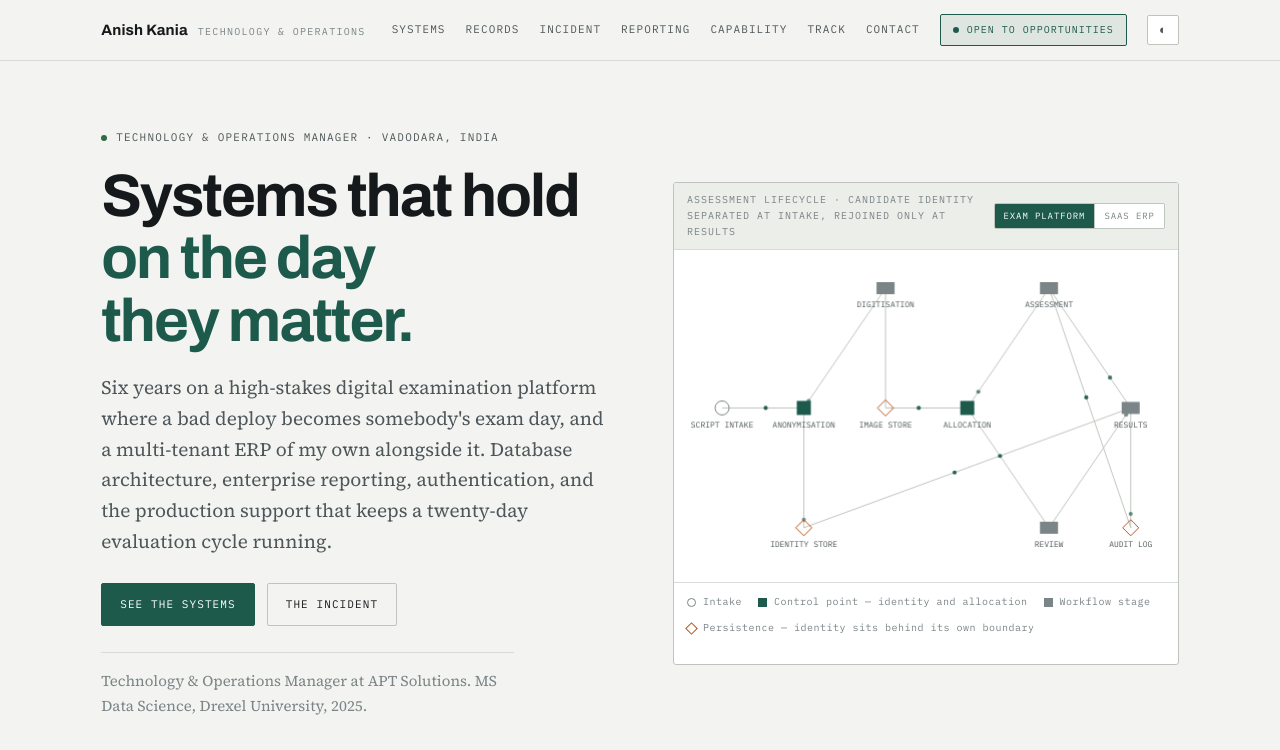
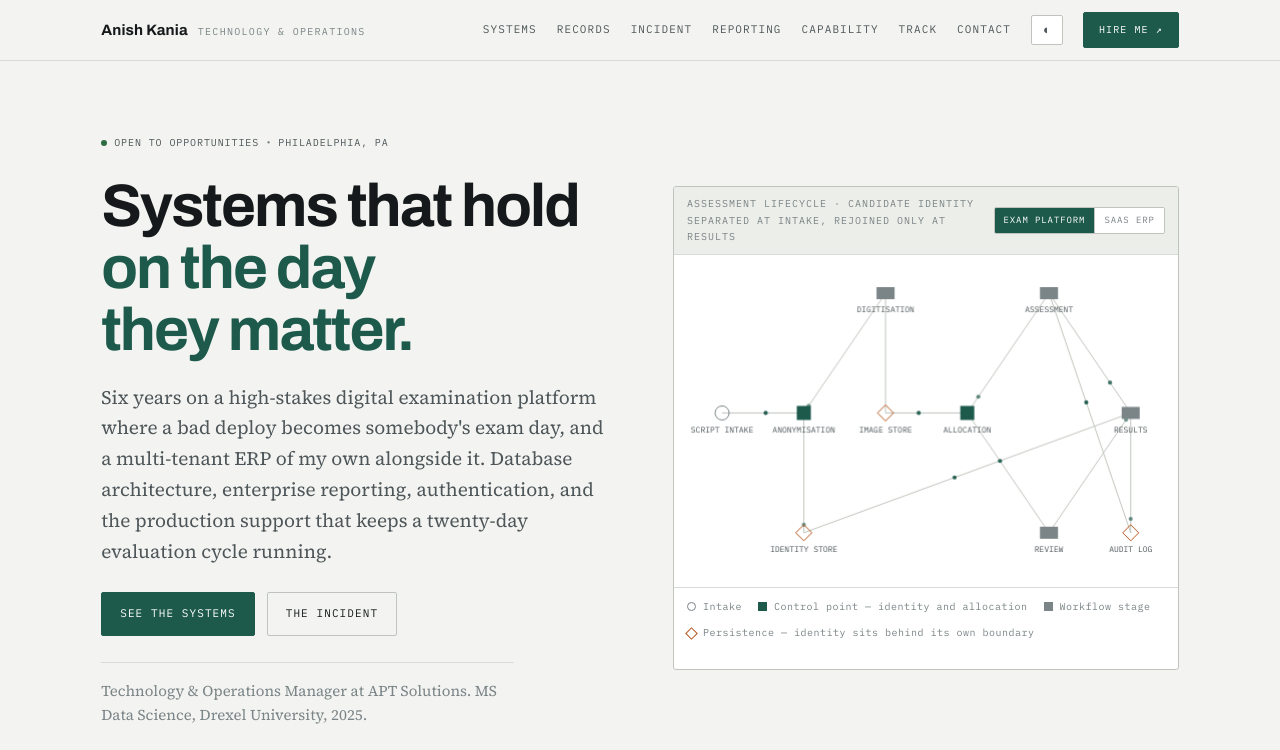
Before and after one commit to kaniaanishog/kaniaanishog.github.io, a plain HTML site: page index.html in a window 1280 px wide. Shown: the top 750 px of the page. Drawn offline with Linux system fonts and the light colour scheme.

Commit message:
Update header, add Hire me

```diff
--- a/data.js
+++ b/data.js
@@ -20,7 +20,7 @@ const DATA = {
     role: "Technology & Operations Manager",
     firm: "Dot Logic India",
     employer: "APT Solutions",
-    location: "Vadodara, Gujarat, India",
+    location: "Philadelphia, PA",
     email: "kaniaanish64@gmail.com",
     linkedin: "https://linkedin.com/in/kaniaanish",
     resume: "",          // drop a PDF in the repo root and name it here
@@ -38,13 +38,14 @@ const DATA = {
 
   /* --- page copy — single voice, focused on the work -------------------- */
   copy: {
-    eyebrow: "Technology & Operations Manager · Vadodara, India",
+    eyebrow: "Philadelphia, PA",
     headline: ["Systems that hold", "on the day they matter."],
     lede: "Six years on a high-stakes digital examination platform where a bad deploy becomes somebody's exam day, and a multi-tenant ERP of my own alongside it. Database architecture, enterprise reporting, authentication, and the production support that keeps a twenty-day evaluation cycle running.",
     ctaPrimary:   { label: "See the systems", href: "#systems" },
     ctaSecondary: { label: "The incident", href: "#incident" },
     standfirst: "Technology & Operations Manager at APT Solutions. MS Data Science, Drexel University, 2025.",
     availability: "Open to opportunities",
+    hire: "Hire me",
     contactHeading: ["What I'm", "looking for."],
     contactBody: "Technology leadership and operations roles where the remit covers both the architecture and the running of it.",
     contactCta: "Start a conversation"
--- a/index.html
+++ b/index.html
@@ -36,8 +36,8 @@
       <a href="#contact">Contact</a>
     </nav>
 
-    <a class="avail" href="#contact"><span class="avail-dot"></span><span id="availability"></span></a>
     <button class="theme-btn" id="themeBtn" type="button" aria-label="Switch light and dark">◐</button>
+    <a class="hire" id="hireBtn" href="#contact">Hire me <span aria-hidden="true">↗</span></a>
   </div>
 </header>
 
@@ -48,7 +48,7 @@
     <div class="wrap">
       <div class="hero-grid">
         <div>
-          <p class="eyebrow"><span class="dot"></span><span id="heroEyebrow"></span></p>
+          <p class="eyebrow"><span class="dot"></span><span id="availability"></span><em>·</em><span id="heroEyebrow"></span></p>
           <h1 id="heroTitle"></h1>
           <p class="hero-lede" id="heroLede"></p>
           <div class="hero-actions">
--- a/script.js
+++ b/script.js
@@ -400,7 +400,7 @@
   $("#contactCard").innerHTML = [
     { note: "Email",      label: p.email, href: "mailto:" + p.email },
     { note: "LinkedIn",   label: "linkedin.com/in/kaniaanish", href: p.linkedin },
-    { note: "Based in",   label: p.location, href: null }
+    { note: "Location",   label: p.location, href: null }
   ].map((r) => r.href
     ? `<a class="contact-row" href="${esc(r.href)}"${r.href.startsWith("http") ? ' target="_blank" rel="noopener"' : ""}>
          <span><span class="mono">${esc(r.note)}</span><br><strong>${esc(r.label)}</strong></span><span class="arrow">↗</span></a>`
--- a/style.css
+++ b/style.css
@@ -502,3 +502,22 @@ button{font:inherit;color:inherit;background:none;border:none;cursor:pointer}
 }
 .avail:hover{background:var(--accent);color:var(--accent-ink)}
 .avail-dot{width:6px;height:6px;border-radius:50%;background:currentColor;flex:none}
+
+/* Hire me — the single strong CTA in the masthead */
+.hire{
+  display:inline-flex;align-items:center;gap:7px;text-decoration:none;
+  background:var(--accent);color:var(--accent-ink);
+  border:1px solid var(--accent);border-radius:2px;padding:9px 15px;
+  font-family:var(--mono);font-size:10px;letter-spacing:.11em;text-transform:uppercase;
+  white-space:nowrap;transition:transform .16s,filter .16s;
+}
+.hire:hover{transform:translateY(-1px);filter:brightness(1.08)}
+.eyebrow em{font-style:normal;color:var(--ink-3)}
+@media (max-width:760px){
+  .hire{padding:8px 12px}
+  .eyebrow{flex-wrap:wrap;row-gap:4px}
+}
+
+/* eyebrow now carries availability + role + location — keep it on one line */
+.eyebrow{flex-wrap:wrap;gap:7px;row-gap:2px}
+.eyebrow span{font-size:10px;letter-spacing:.09em}
```
Also changed, not shown: 2 other files.
